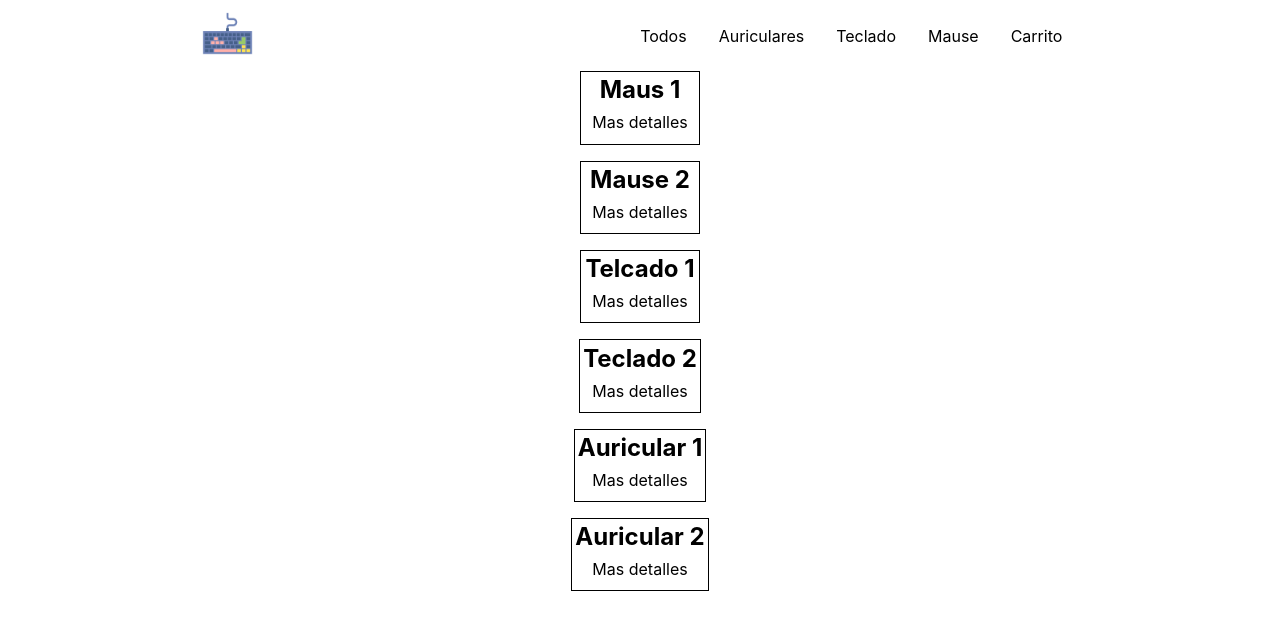
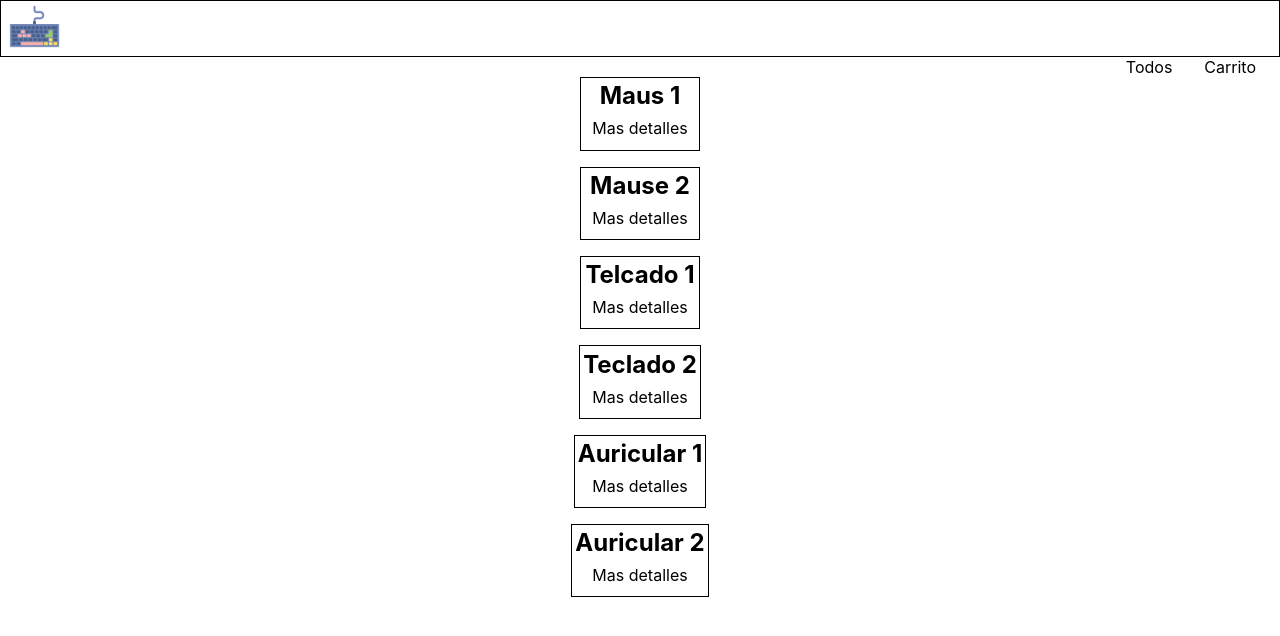
Before and after one commit to mateopedehonta/react-ecommerce, a React (Create React App) app: page / in a window 1280 px wide. Shown: the top 636 px of the page. Built offline with nearby package versions, Linux system fonts and the light colour scheme.

Commit message:
Desafio CartContext

```diff
--- a/src/App.css
+++ b/src/App.css
@@ -1,3 +1,9 @@
+*{
+    padding: 0;
+    margin: 0;
+    box-sizing: border-box;
+    text-decoration: none;
+}
 ul{
     display: flex;
     flex-direction:row-reverse;
@@ -8,9 +14,9 @@ ul{
 }
 nav{
     /* height: 5vh; */
-    display: flex;
-    justify-content: space-around;
-    padding: 0.5rem;
+    /* display: flex; */
+    /* justify-content: space-around; */
+    /* padding: 0.5rem; */
 }
 a{
     /* padding: 0.2rem; */
@@ -66,3 +72,37 @@ a{
 .d{
     display: block;
 }
+/* .contador */
+/* .nav li */
+.nav ul li{
+    position: relative;
+    float: left;
+
+}
+.nav ul a {
+    /* display: block; */
+}
+.nav ul ul {
+    display:none;
+    /* position:absolute; */
+    top:100%;
+    left:0;
+    background:#eee;
+    padding:0;
+   }
+
+   .nav ul ul li {
+    /* float:none; */
+    /* width:150px */
+   }
+
+   .nav ul li:hover > ul {
+    /* display:block; */
+   }
+.todos:hover > ul {
+    display: block;
+}
+
+.itemCart{
+    display: flex;
+}
--- a/src/App.jsx
+++ b/src/App.jsx
@@ -4,10 +4,12 @@ import NavBar from './components/navBar';
 import Cart from './containers/Cart';
 import ItemDitailContainer from './containers/ItemDitailContainer';
 import ItemListContainer from './containers/ItemListContainer';
+import CartContextProvider from './context/cartContex';
 
 
 function App() {
   return <>
+    <CartContextProvider>
       <BrowserRouter>
           <NavBar />
           <Routes>
@@ -16,10 +18,13 @@ function App() {
               <Route path='/:categoriaId' element={<ItemListContainer/>}/>
               <Route path='/detalle/:detalleId' element={<ItemDitailContainer/>}/>
               <Route path='/cart' element={<Cart/>}/>
+
               <Route path='/*' element={<Navigate to='/' replace />}/>
             {/* </div> */}
           </Routes>
         </BrowserRouter>
+    </CartContextProvider>
+
   </>
 }
 export default App;
--- a/src/Items/ItemDetail.jsx
+++ b/src/Items/ItemDetail.jsx
@@ -1,14 +1,28 @@
-// import { Link } from "react-router-dom"
 import { useState } from "react"
+import { Link } from "react-router-dom";
 import Contador from "../components/Contador"
-
+import {useCartContext} from '../context/cartContex'
 const ItemDitail =({producto})=>{
-   const [onAdd, setOnAdd] = useState(true)
+   const [count, setCount] = useState(null)
+   const { agregarProd } = useCartContext()
+   const onAdd = cant => {
+       setCount(cant)
+       agregarProd({...producto,cantidad:cant})
+   }
 
     return(
         <li className="liCatalogo" key={producto.id}>
             <h2>{producto.name}</h2>
-            <Contador stock={producto.stock}/>
+            {
+                count ?
+                <>
+                 <Link to="/cart"><button>Ir al carrito</button></Link>
+                 <Link to="/"><button>Seguir comprando</button></Link>
+                </>
+
+                :
+                <Contador stock={producto.stock} onAdd={onAdd}/>
+            }
         </li>
     )
 }
--- a/src/components/Contador.jsx
+++ b/src/components/Contador.jsx
@@ -1,8 +1,7 @@
 import React from "react";
 import {useState} from 'react'
-import { Link } from "react-router-dom";
-const Contador =({stock})=>{
-    const [count,setCount] = useState(0)
+const Contador =({stock, onAdd})=>{
+    const [count,setCount] = useState(1)
     const restarCount =()=>{
         if (count>0){
             setCount(count-1)
@@ -13,14 +12,16 @@ const Contador =({stock})=>{
             setCount(count+1)
         }
     }
-
+    const agregar = ()=>{
+        onAdd(count)
+    }
     return(<>
         <div className="contador">
             <button className="button" onClick={restarCount}>-</button>
             <p className="count">{count}</p>
             <button className="button" onClick={sumarCount}>+</button>
+            <button onClick={agregar}>Agregar al carrtio</button>
         </div>
-        <Link to={'/cart'}><button> Agregar al carrito</button></Link>
         </>
 
     )
--- a/src/components/navBar.jsx
+++ b/src/components/navBar.jsx
@@ -4,16 +4,17 @@ import Logo from "./logo";
 
 function NavBar() {
     return (
-    <nav>
+    <nav className="nav">
       <li><Link to={'/'}><Logo/></Link></li>
 
-      <ul className="nav">
+      <ul >
         <li><Link to={'/cart'}>Carrito</Link></li>
-        <li><Link to={'/mause'}>Mause</Link></li>
-        <li><Link to={'/teclado'}>Teclado</Link></li>
-        <li><Link to={'/auriculares'}>Auriculares</Link></li>
-        <li><Link to={'/'}>Todos</Link></li>
-
+        <li className="todos"><Link to={'/'}>Todos</Link></li>
+        <ul className=".dis">
+          <li><Link to={'/mause'}>Mause</Link></li>
+          <li><Link to={'/teclado'}>Teclado</Link></li>
+          <li><Link to={'/auriculares'}>Auriculares</Link></li>
+        </ul>
       </ul>
     </nav>
     );
--- a/src/containers/Cart.jsx
+++ b/src/containers/Cart.jsx
@@ -1,5 +1,22 @@
-const cart = ()=>{
-    return <p>carrtio</p>
+import { useState } from "react"
+import { useCartContext } from "../context/cartContex"
+import ItemCart from "./ItemCart"
+
+const Cart = ()=>{
+    const {cartList,clean,eliminarProd}= useCartContext()
+    // const [id, setId] = useState(null)
+    const cleanCart =()=>{
+        clean()
+    }
+    const eliminar =id=>{
+        eliminarProd(id)
+    }
+    return <>
+        {cartList.map(
+            (item) => <ItemCart item={item} key={item.id} eliminar={eliminar}/>
+        )}
+        <button onClick={cleanCart}>Eliminar todos los productos</button>
+    </>
 }
 
-export default cart
+export default Cart
--- /dev/null
+++ b/src/containers/ItemCart.jsx
@@ -0,0 +1,16 @@
+import { useState } from "react";
+
+const ItemCart = ({item, eliminar}) => {
+    const [idCart, setIdCart] = useState(item.id)
+    const eliminarProd =()=>{
+        eliminar(idCart)
+    }
+    return(
+        <div className="itemCart" key={item.id}>
+                    <p>{item.cantidad} {item.name}</p>
+                    <button onClick={eliminarProd}>Eliminar </button>
+                </div>
+    )
+}
+
+export default ItemCart
--- a/src/containers/Items.jsx
+++ b/src/containers/Items.jsx
@@ -1,5 +1,4 @@
 import { Link } from "react-router-dom"
-import Contador from "./../components/Contador"
 const Item =({item})=>{
     return(
         <li className="liCatalogo" key={item.id}>
--- /dev/null
+++ b/src/context/cartContex.jsx
@@ -0,0 +1,34 @@
+import { useContext, createContext , useState } from "react";
+
+const CartContext = createContext([])
+
+export const useCartContext = () => useContext(CartContext)
+
+const CartContextProvider = ({children})=>{
+    const [ cartList , setCartList ]=useState([])
+    const agregarProd = (item) =>{
+        setCartList([...cartList,item])
+    }
+    const eliminarProd =(id)=>{
+        cartList.find(prod => prod.id === id)
+    }
+    const clean =()=>{
+        setCartList([])
+    }
+
+
+    return(
+        <CartContext.Provider value={{
+            cartList,
+            agregarProd,
+            clean,
+            eliminarProd
+
+        }}>
+            {children}
+        </CartContext.Provider>
+    )
+}
+
+
+export default CartContextProvider
```
Lines whose indentation alone changed are shown as unchanged.
